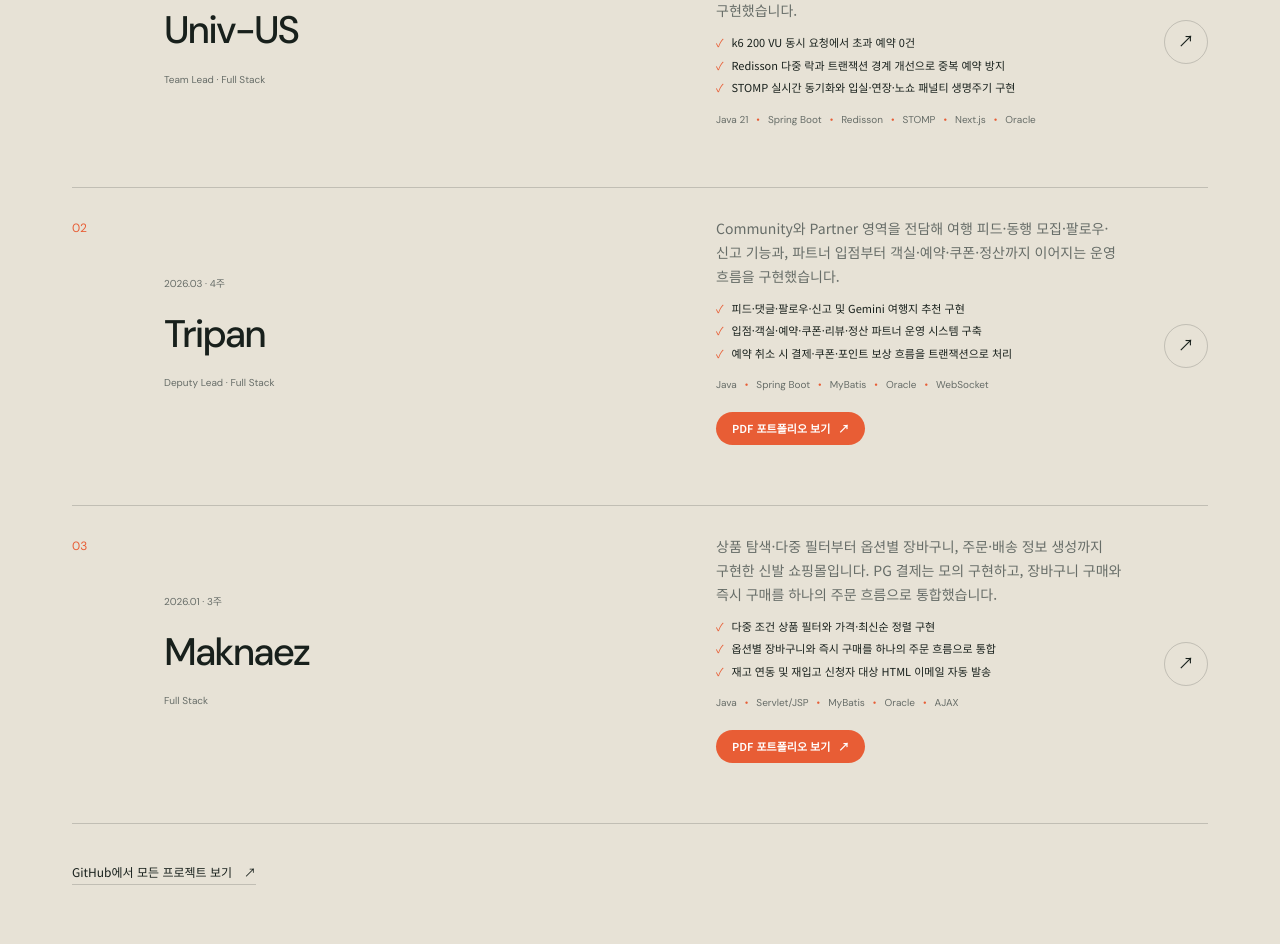
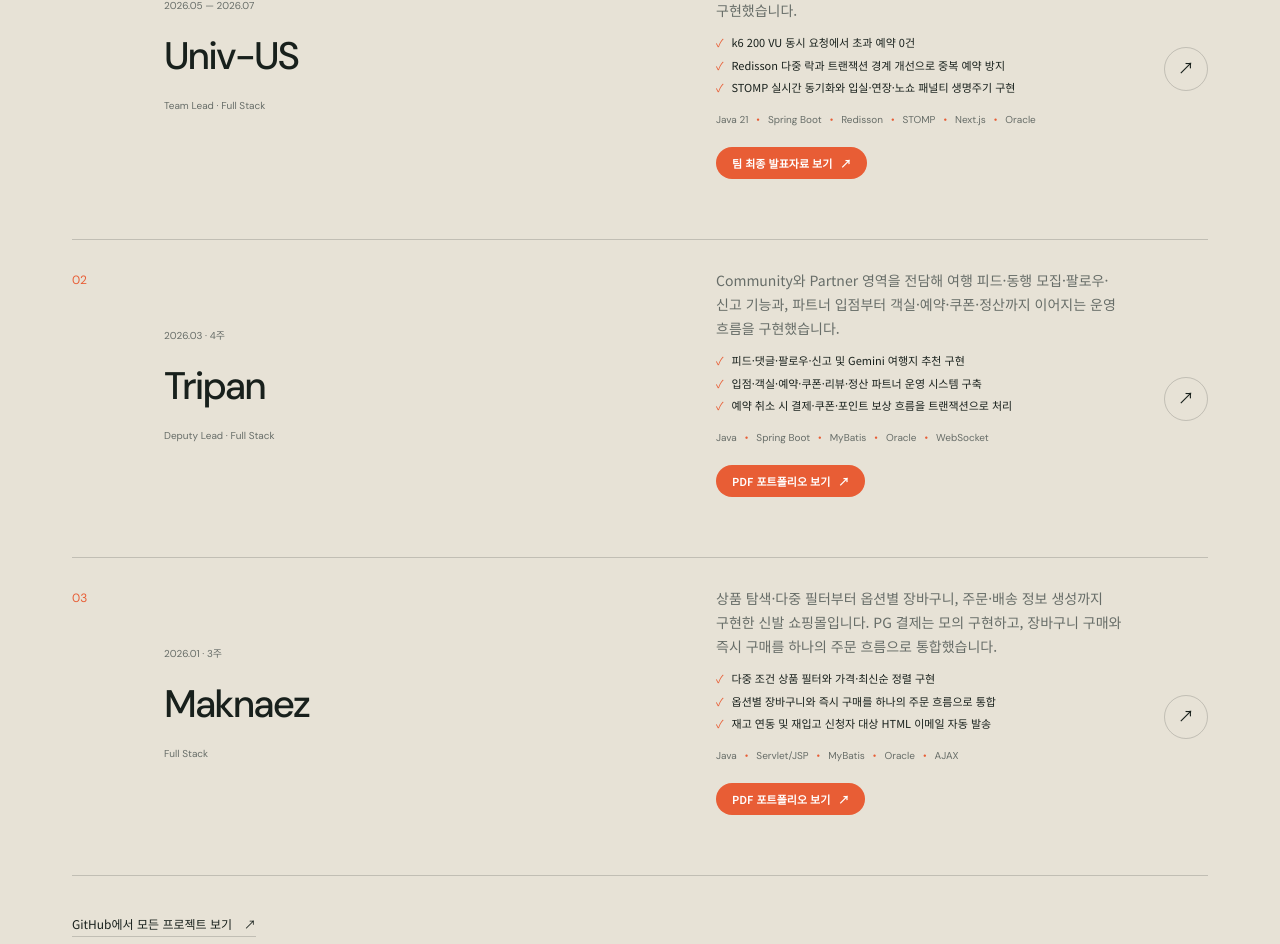
Before and after one commit to ssangyoungyuwon-maker/youngyuwon, a React (Vite) app: page / in a window 1280 px wide. Shown: the part 4622-5566 px from the top of the page. Built offline with nearby package versions, Linux system fonts and the light colour scheme.

Commit message:
Add redacted Univ-US team presentation

```diff
--- a/src/App.jsx
+++ b/src/App.jsx
@@ -387,7 +387,7 @@
               rel="noreferrer"
               className="font-korean mt-5 inline-flex items-center gap-2 rounded-full bg-accent px-4 py-2 text-[11px] font-semibold text-white transition hover:-translate-y-0.5 hover:shadow-lg"
             >
-              PDF 포트폴리오 보기 <Arrow />
+              {project.documentLabel ?? "PDF 포트폴리오 보기"} <Arrow />
             </a>
           )}
         </div>
--- a/src/data/portfolio.js
+++ b/src/data/portfolio.js
@@ -1,5 +1,6 @@
 import tripanPortfolio from "../assets/tripan-portfolio.pdf";
 import maknaezPortfolio from "../assets/maknaez-portfolio.pdf";
+import univUsTeamPresentation from "../assets/univ-us-team-final-presentation.pdf";
 
 export const portfolio = {
   name: "서유원",
@@ -58,6 +59,8 @@
         "STOMP 실시간 동기화와 입실·연장·노쇼 패널티 생명주기 구현",
       ],
       tags: ["Java 21", "Spring Boot", "Redisson", "STOMP", "Next.js", "Oracle"],
+      document: univUsTeamPresentation,
+      documentLabel: "팀 최종 발표자료 보기",
     },
     {
       name: "Tripan",
```
Also changed, not shown: 1 other file (tests, documents, lock files or other folders).
